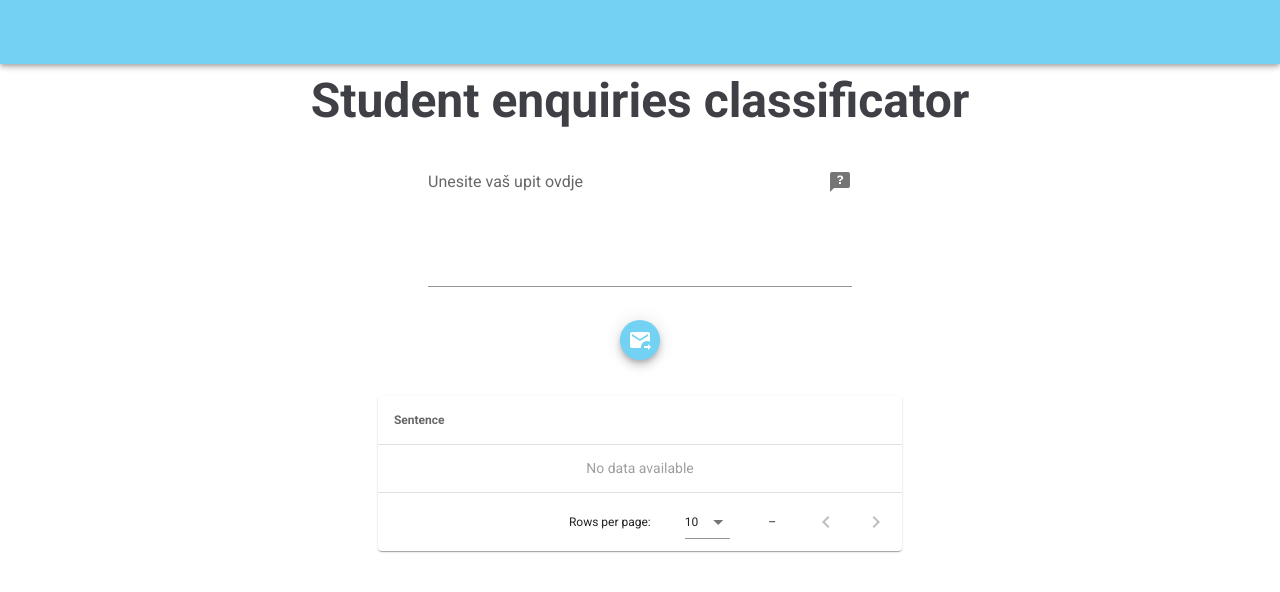
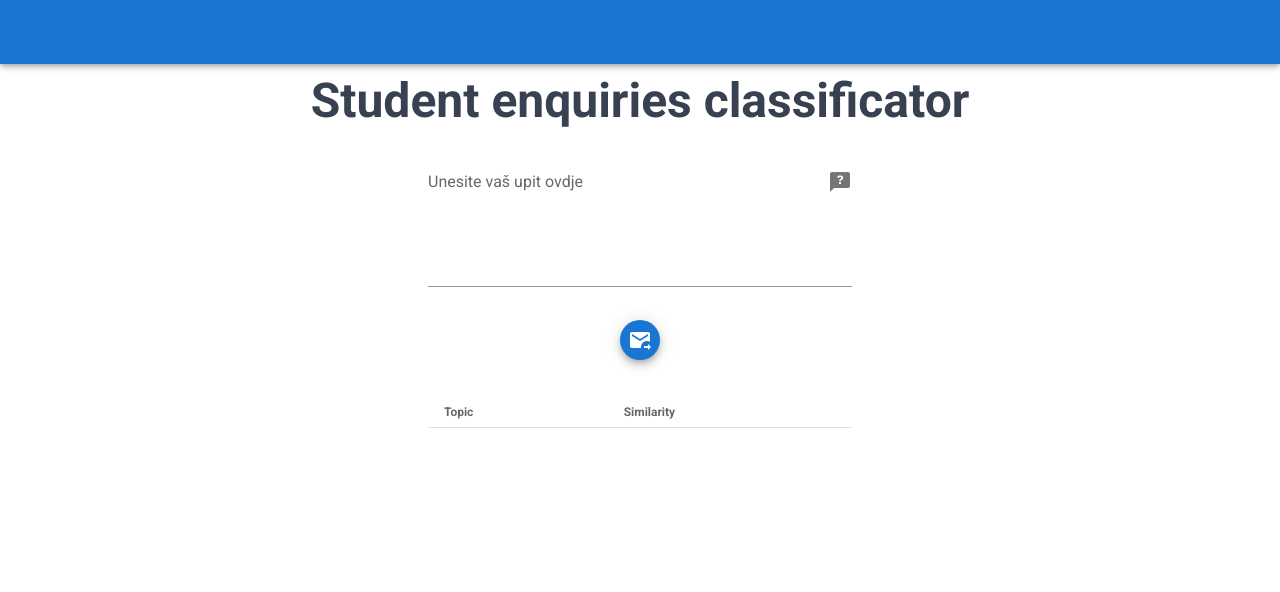
Before and after one commit to lukablaskovic/student-enquiries-frontend, a Vue app: page / in a window 1280 px wide. Shown: the top 592 px of the page. Built offline with nearby package versions, Linux system fonts and the light colour scheme.

Commit message:
Revert "work with Sentencizer"
This reverts commit 0fec937d7a4ea789ec0c5912bfab4dd7f919fe1f.

```diff
--- a/src/App.vue
+++ b/src/App.vue
@@ -1,6 +1,6 @@
 <template>
   <v-app>
-    <v-app-bar app color="#73d1f4" dark>
+    <v-app-bar app color="primary" dark>
       <v-spacer></v-spacer>
     </v-app-bar>
 
--- a/src/views/MainView.vue
+++ b/src/views/MainView.vue
@@ -2,7 +2,7 @@
   <v-container>
     <v-row class="text-center">
       <v-col class="mb-4">
-        <h1 class="display-2 font-weight-bold mb-3 text-zinc-700">
+        <h1 class="display-2 font-weight-bold mb-3 text-gray-700">
           Student enquiries classificator
         </h1>
 
@@ -16,7 +16,6 @@
             auto-grow>
           </v-textarea>
         </v-container>
-
         <v-tooltip bottom v-if="!request">
           <template v-slot:activator="{ on, attrs }">
             <v-btn
@@ -24,7 +23,7 @@
               fab
               dark
               small
-              color="#73d1f4"
+              color="primary"
               @click="sendInquiry"
               v-bind="attrs"
               v-on="on">
@@ -33,23 +32,32 @@
           </template>
           <span>Pošalji upit</span>
         </v-tooltip>
-
         <v-progress-circular
           v-if="request"
           indeterminate
           color="primary"></v-progress-circular>
 
-        <v-container class="mt-6 max-w-fit">
-          <v-data-table
-            :headers="tableHeaders"
-            :items="tableSentences"
-            class="elevation-1">
-            <template v-slot:item.calories="{ item }">
-              <v-chip :color="'red'" dark>
-                {{ item.calories }}
-              </v-chip>
+        <v-container class="w-1/2 mt-6 max-w-md">
+          <v-simple-table dense fixed-header>
+            <template v-slot:default>
+              <thead>
+                <tr>
+                  <th class="text-left">Topic</th>
+                  <th class="text-left">Similarity</th>
+                </tr>
+              </thead>
+              <tbody>
+                <tr v-for="topic in topics" :key="topic.name">
+                  <td>{{ topic.topic }}</td>
+                  <td>
+                    <v-chip :color="topic.color">
+                      {{ topic.similarity }}
+                    </v-chip>
+                  </td>
+                </tr>
+              </tbody>
             </template>
-          </v-data-table>
+          </v-simple-table>
         </v-container>
       </v-col>
     </v-row>
@@ -69,104 +77,39 @@
 </template>
 
 <script>
-/*
-Pozdrav, kako da upišem drugu godinu informatike? Dodatno, koja je cijena upisnine ako nisam prošao 1 predmet od 6 ECTS bodova?
-*/
 import NLP from "@/services/index";
 export default {
   name: "Main",
 
   data: () => ({
     inquiry: "",
-
+    topics: [],
     request: false,
-    received_data: [],
-
-    ///
-    tableHeaders: [
-      {
-        text: "Sentence",
-        align: "start",
-        sortable: false,
-        value: "name",
-      },
-    ],
-    tableSentences: [],
-
-    ///
   }),
 
   methods: {
-    //Send Inquiry to backend NLP processor
     async sendInquiry() {
-      if (this.inquiry == "" || this.inquiry.length < 20) {
-        alert("Molimo unesite ispravan upit!");
-        return;
-      }
-
       this.request = true;
-      this.received_data = [];
-
+      this.topics = [];
       let data = {
         text: this.inquiry,
       };
+      let result = await NLP.sendInquiry(data);
 
-      let result_data = await NLP.sendInquiry(data);
+      let sorted_data = this.sortBySimilarity(result);
+      let final_data = this.setColors(sorted_data);
 
-      console.log(result_data);
-      this.addTableHeaders(result_data);
-      this.addTableSentences(result_data);
+      this.topics = final_data;
 
       this.request = false;
+      console.log(this.topics);
     },
-
-    addTableHeaders(data) {
-      let categories = data.data[0].categories;
-      categories.forEach((element) => {
-        this.tableHeaders.push({
-          text: element.topic,
-          value: element.topic,
-        });
-      });
-    },
-    addTableSentences(data) {
-      let raw_data = data.data;
-      let tableSentences = [];
-
-      function getSimilarity(categories) {
-        let result = [];
-        categories.forEach((cat) => {
-          result.push({ topic: cat.topic, similarity: cat.similarity });
-        });
-        return result;
-      }
-
-      //Iterate through array of sentences and their categories w/ topics-similarities
-      raw_data.forEach((data) => {
-        //Iterate over each property
-
-        let topics = getSimilarity(data.categories);
-
-        let object = {};
-        topics.forEach((element) => {
-          object[element.topic] = element.similarity;
-        });
-
-        let final_object = Object.assign({ name: data.sentence }, object);
-        tableSentences.push(final_object);
-      });
-      console.log(tableSentences);
-      this.tableSentences = tableSentences;
-    },
-
-    //Sort received data by similarity
     sortBySimilarity(unsorted_data) {
       let sorted_data = unsorted_data.data.sort((a, b) =>
         a.similarity > b.similarity ? -1 : 1
       );
       return sorted_data;
     },
-
     setColors(sorted_data) {
       sorted_data[0].color = "green";
       sorted_data[1].color = "orange";
```
